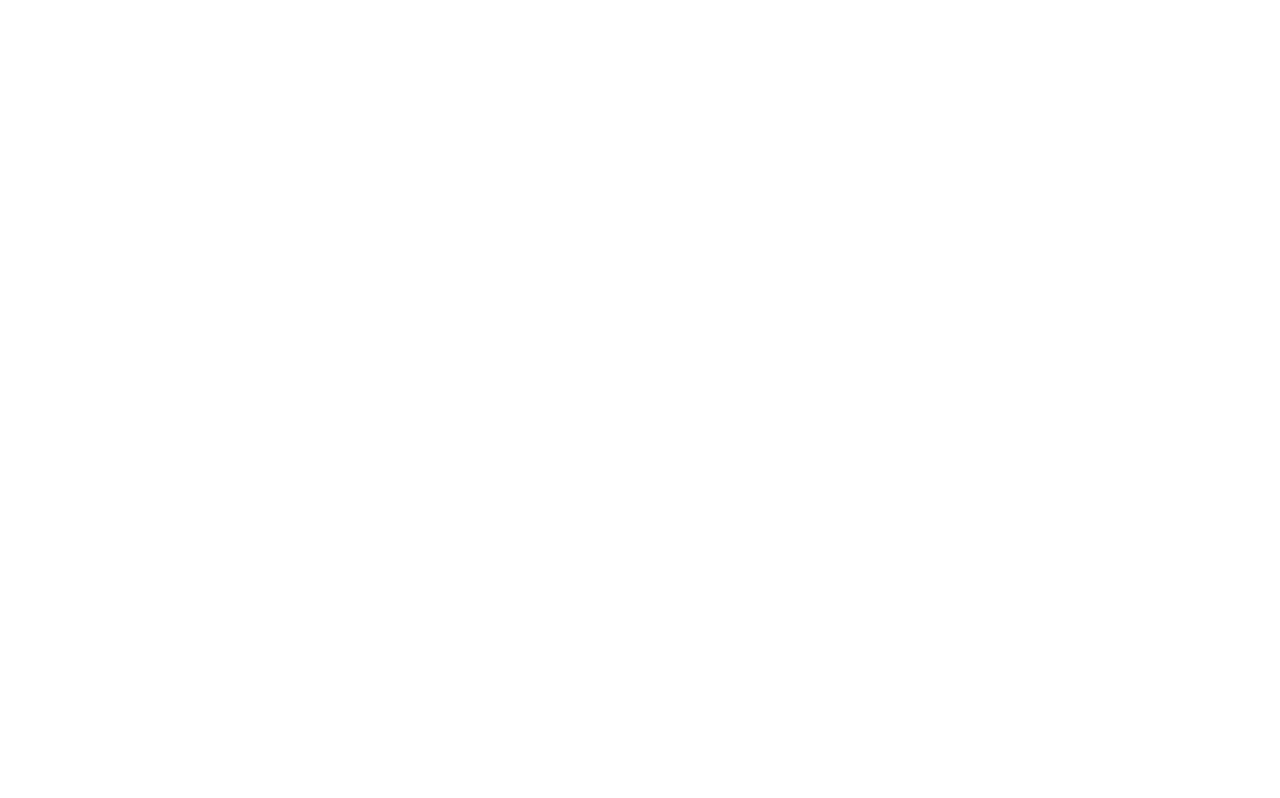
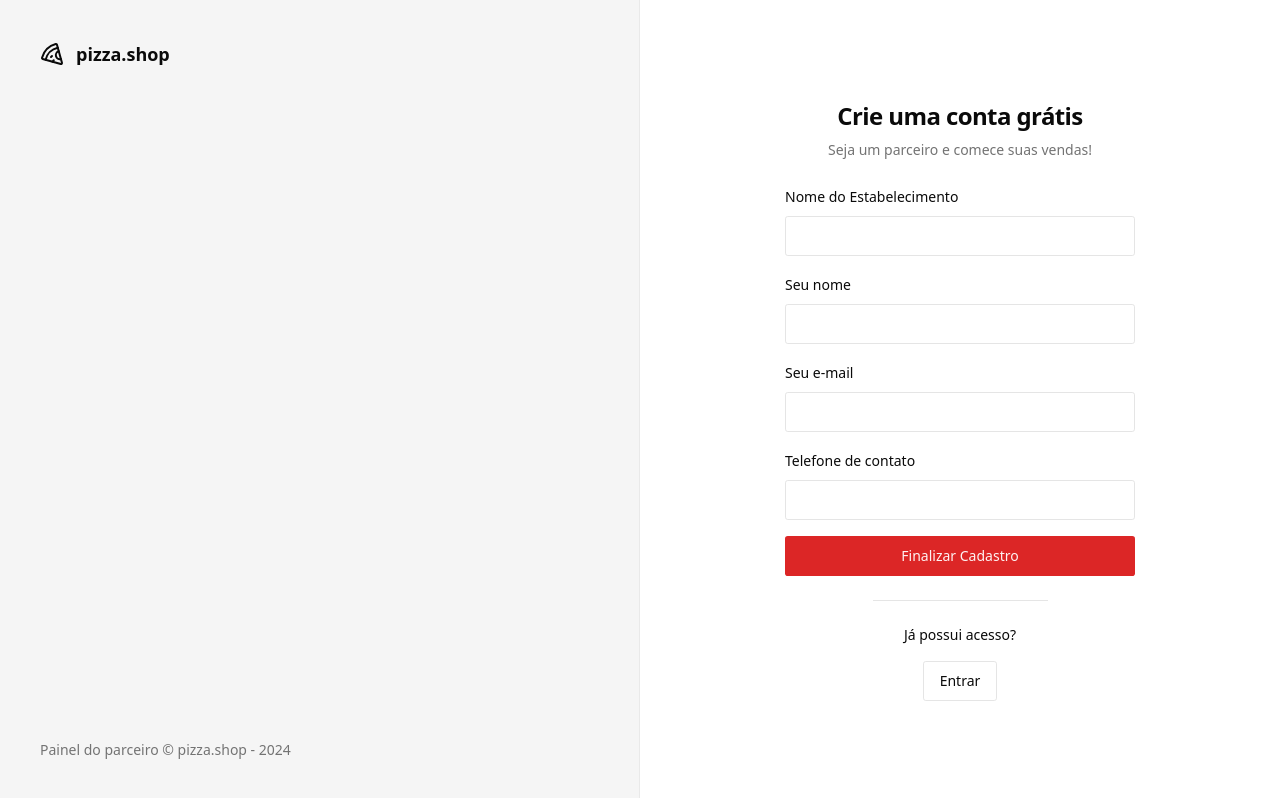
Before and after one commit to itallovidal/rocketseat-pizza-shop, a React (Vite) app: page /sign-up in a window 1280 px wide. Before the commit this address had no page. Built offline with nearby package versions, Linux system fonts and the light colour scheme.

Commit message:
layout header styling

```diff
--- a/package.json
+++ b/package.json
@@ -12,6 +12,7 @@
   "dependencies": {
     "@hookform/resolvers": "^3.9.0",
     "@radix-ui/react-label": "^2.1.0",
+    "@radix-ui/react-separator": "^1.1.0",
     "@radix-ui/react-slot": "^1.1.0",
     "@rocketseat/eslint-config": "^2.2.2",
     "class-variance-authority": "^0.7.0",
--- /dev/null
+++ b/src/components/header.tsx
@@ -0,0 +1,24 @@
+import React from 'react'
+import { Home, Pizza, UtensilsCrossed } from 'lucide-react'
+import { Separator } from '@/components/ui/separator.tsx'
+import { Link } from 'react-router-dom'
+import { NavButton } from '@/components/navButton.tsx'
+
+export function Header() {
+  return (
+    <div className={'border-b'}>
+      <div className={'flex h-16 items-center gap-6 px-6'}>
+        <Pizza className={'h-6 w-6'} />
+        <Separator orientation={'vertical'} className={'h-6'} />
+        <nav className={'flex items-center space-x-4 lg:space-x-6'}>
+          <NavButton Icon={Home} to={'/'}>
+            Home
+          </NavButton>
+          <NavButton Icon={UtensilsCrossed} to={'/orders'}>
+            Pedidos
+          </NavButton>
+        </nav>
+      </div>
+    </div>
+  )
+}
--- /dev/null
+++ b/src/components/navButton.tsx
@@ -0,0 +1,21 @@
+import React, { ComponentType } from 'react'
+import { Button } from '@/components/ui/button.tsx'
+import { LucideProps } from 'lucide-react'
+import { LinkProps, Link, useLocation } from 'react-router-dom'
+
+interface NavButton extends LinkProps {
+  Icon: ComponentType<LucideProps>
+}
+
+export function NavButton({ to, Icon, children }: NavButton) {
+  const { pathname } = useLocation()
+
+  return (
+    <Button asChild variant={pathname === to ? 'default' : 'ghost'}>
+      <Link to={to} className={'gap-2'}>
+        <Icon />
+        {children}
+      </Link>
+    </Button>
+  )
+}
--- /dev/null
+++ b/src/components/ui/separator.tsx
@@ -0,0 +1,29 @@
+import * as React from "react"
+import * as SeparatorPrimitive from "@radix-ui/react-separator"
+
+import { cn } from "@/lib/utils"
+
+const Separator = React.forwardRef<
+  React.ElementRef<typeof SeparatorPrimitive.Root>,
+  React.ComponentPropsWithoutRef<typeof SeparatorPrimitive.Root>
+>(
+  (
+    { className, orientation = "horizontal", decorative = true, ...props },
+    ref
+  ) => (
+    <SeparatorPrimitive.Root
+      ref={ref}
+      decorative={decorative}
+      orientation={orientation}
+      className={cn(
+        "shrink-0 bg-border",
+        orientation === "horizontal" ? "h-[1px] w-full" : "h-full w-[1px]",
+        className
+      )}
+      {...props}
+    />
+  )
+)
+Separator.displayName = SeparatorPrimitive.Root.displayName
+
+export { Separator }
--- a/src/pages/AppRoutes.tsx
+++ b/src/pages/AppRoutes.tsx
@@ -4,6 +4,7 @@ import { SignIn } from '@/pages/auth/signIn.tsx'
 import { Dashboard } from '@/pages/app/dashboard.tsx'
 import { AppLayout } from '@/pages/_layout/appLayout.tsx'
 import { AuthLayout } from '@/pages/_layout/authLayout.tsx'
+import { SignUp } from '@/pages/auth/signUp.tsx'
 
 export function AppRoutes() {
   return (
@@ -15,6 +16,7 @@ export function AppRoutes() {
 
         <Route path={'/'} element={<AuthLayout />}>
           <Route path={'/sign-in'} element={<SignIn />} />
+          <Route path={'/sign-up'} element={<SignUp />} />
         </Route>
       </Routes>
     </BrowserRouter>
--- a/src/pages/_layout/appLayout.tsx
+++ b/src/pages/_layout/appLayout.tsx
@@ -1,10 +1,11 @@
 import React from 'react'
 import { Outlet } from 'react-router-dom'
+import { Header } from '@/components/header.tsx'
 
 export function AppLayout() {
   return (
     <div>
-      <header>cabeçalho</header>
+      <Header />
 
       <div>
         <Outlet />
--- a/src/pages/auth/signIn.tsx
+++ b/src/pages/auth/signIn.tsx
@@ -7,6 +7,8 @@ import { useForm } from 'react-hook-form'
 import { zodResolver } from '@hookform/resolvers/zod'
 import { z } from 'zod'
 import { toast } from 'sonner'
+import { Link } from 'react-router-dom'
+import { Separator } from '@/components/ui/separator.tsx'
 
 const signInSchema = z.object({
   email: z
@@ -66,6 +68,16 @@ export function SignIn() {
               Acessar Painel
             </Button>
           </form>
+          <Separator className={'w-1/2 m-auto'} />
+
+          <div
+            className={'space-y-4 flex justify-center flex-col items-center'}
+          >
+            <p className={'text-sm'}>Novo Por aqui?</p>
+            <Button asChild variant={'outline'}>
+              <Link to={'/sign-up'}>Cadastre seu estabelecimento</Link>
+            </Button>
+          </div>
         </div>
       </div>
     </>
--- /dev/null
+++ b/src/pages/auth/signUp.tsx
@@ -0,0 +1,142 @@
+import React from 'react'
+import { Helmet } from 'react-helmet-async'
+import { Button } from '@/components/ui/button.tsx'
+import { Label } from '@/components/ui/label.tsx'
+import { Input } from '@/components/ui/input.tsx'
+import { useForm } from 'react-hook-form'
+import { zodResolver } from '@hookform/resolvers/zod'
+import { z } from 'zod'
+import { toast } from 'sonner'
+import { Separator } from '@/components/ui/separator.tsx'
+import { Link, useNavigate } from 'react-router-dom'
+
+const signUpSchema = z.object({
+  email: z
+    .string({
+      required_error: 'Campo obrigatório',
+    })
+    .min(10, {
+      message: 'Campo deve haver pelo menos 10 caracteres.',
+    })
+    .email({
+      message: 'O campo precisa ser um email.',
+    }),
+  restaurantName: z
+    .string({
+      required_error: 'Campo obrigatório',
+    })
+    .min(4, {
+      message: 'Campo deve haver pelo menos 4 caracteres.',
+    }),
+
+  phone: z
+    .string({
+      required_error: 'Campo obrigatório',
+    })
+    .min(4, {
+      message: 'Campo deve haver pelo menos 4 caracteres.',
+    }),
+
+  managerName: z
+    .string({
+      required_error: 'Campo obrigatório',
+    })
+    .min(4, {
+      message: 'Campo deve haver pelo menos 4 caracteres.',
+    }),
+})
+
+interface ISignInSchema extends z.infer<typeof signUpSchema> {}
+
+export function SignUp() {
+  const navigate = useNavigate()
+
+  const {
+    handleSubmit,
+    register,
+    formState: { isSubmitting, errors },
+  } = useForm<ISignInSchema>({
+    resolver: zodResolver(signUpSchema),
+  })
+
+  async function handleSignUp(data: ISignInSchema) {
+    console.log(data)
+    toast.success('Estabelecimento criado com sucesso!', {
+      action: {
+        label: 'Login',
+        onClick: () => navigate('/sign-in'),
+      },
+    })
+  }
+
+  return (
+    <>
+      <Helmet title={'Signin'} />
+      <div className={'p-8'}>
+        <div className={'flex w-[350px] flex-col justify-center gap-6'}>
+          <div className={'flex flex-col gap-2 text-center'}>
+            <h1 className={'text-2xl font-semibold tracking-tight'}>
+              Crie uma conta grátis
+            </h1>
+            <p className={'text-sm text-muted-foreground'}>
+              Seja um parceiro e comece suas vendas!
+            </p>
+          </div>
+
+          <form onSubmit={handleSubmit(handleSignUp)} className={'space-y-4'}>
+            <div className={'space-y-2'}>
+              <Label>Nome do Estabelecimento</Label>
+              <Input
+                id={'restaurantName'}
+                type={'restaurantName'}
+                {...register('restaurantName')}
+              />
+              {errors.restaurantName && <p>{errors.restaurantName.message}</p>}
+            </div>
+
+            <div className={'space-y-2'}>
+              <Label>Seu nome</Label>
+              <Input
+                id={'managerName'}
+                type={'managerName'}
+                {...register('managerName')}
+              />
+              {errors.managerName && <p>{errors.managerName.message}</p>}
+            </div>
+
+            <div className={'space-y-2'}>
+              <Label>Seu e-mail</Label>
+              <Input id={'email'} type={'email'} {...register('email')} />
+              {errors.email && <p>{errors.email.message}</p>}
+            </div>
+
+            <div className={'space-y-2'}>
+              <Label>Telefone de contato</Label>
+              <Input id={'phone'} type={'phone'} {...register('phone')} />
+              {errors.phone && <p>{errors.phone.message}</p>}
+            </div>
+
+            <Button
+              disabled={isSubmitting}
+              className={'w-full'}
+              type={'submit'}
+            >
+              Finalizar Cadastro
+            </Button>
+          </form>
+
+          <Separator className={'w-1/2 m-auto'} />
+
+          <div
+            className={'space-y-4 flex justify-center flex-col items-center'}
+          >
+            <p className={'text-sm'}>Já possui acesso?</p>
+            <Button asChild variant={'outline'}>
+              <Link to={'/sign-in'}>Entrar</Link>
+            </Button>
+          </div>
+        </div>
+      </div>
+    </>
+  )
+}
```
Also changed, not shown: 1 other file (tests, documents, lock files or other folders).
